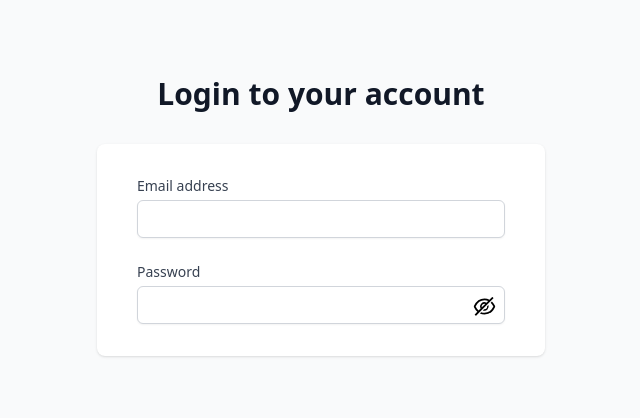
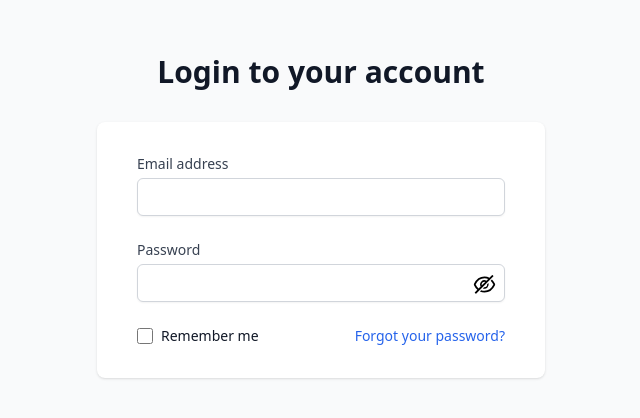
Before and after one commit to MalikJunaid92/E-shop, a React (Create React App) app in the folder frontend/: page /login in a window 1280 px wide. Shown: the part 196-614 px from the top of the page, without its empty margins (319-959 px from the left). Built offline with nearby package versions, Linux system fonts and the light colour scheme.

Commit message:
Login page

```diff
--- a/frontend/src/components/Login/Login.jsx
+++ b/frontend/src/components/Login/Login.jsx
@@ -1,5 +1,6 @@
 import React, { useState } from "react";
 import { AiOutlineEye, AiOutlineEyeInvisible } from "react-icons/ai";
+import styles from "../../styles/styles";
 function Login() {
   const [email, setEmail] = useState("");
   const [password, setPassword] = useState("");
@@ -65,6 +66,30 @@
                 )}
               </div>
             </div>
+             <div className={`${styles.noramlFlex} justify-between`}>
+              <div className={`${styles.noramlFlex}`}>
+                <input
+                  type="checkbox"
+                  name="remember-me"
+                  id="remember-me"
+                  className="h-4 w-4 text-blue-600 focus:ring-blue-500 border-gray-300 rounded"
+                />
+                <label
+                  htmlFor="remember-me"
+                  className="ml-2 block text-sm text-gray-900"
+                >
+                  Remember me
+                </label>
+              </div>
+              <div className="text-sm">
+                <a
+                  href=".forgot-password"
+                  className="font-medium text-blue-600 hover:text-blue-500"
+                >
+                  Forgot your password?
+                </a>
+              </div>
+            </div>
           </form>
         </div>
       </div>
```
